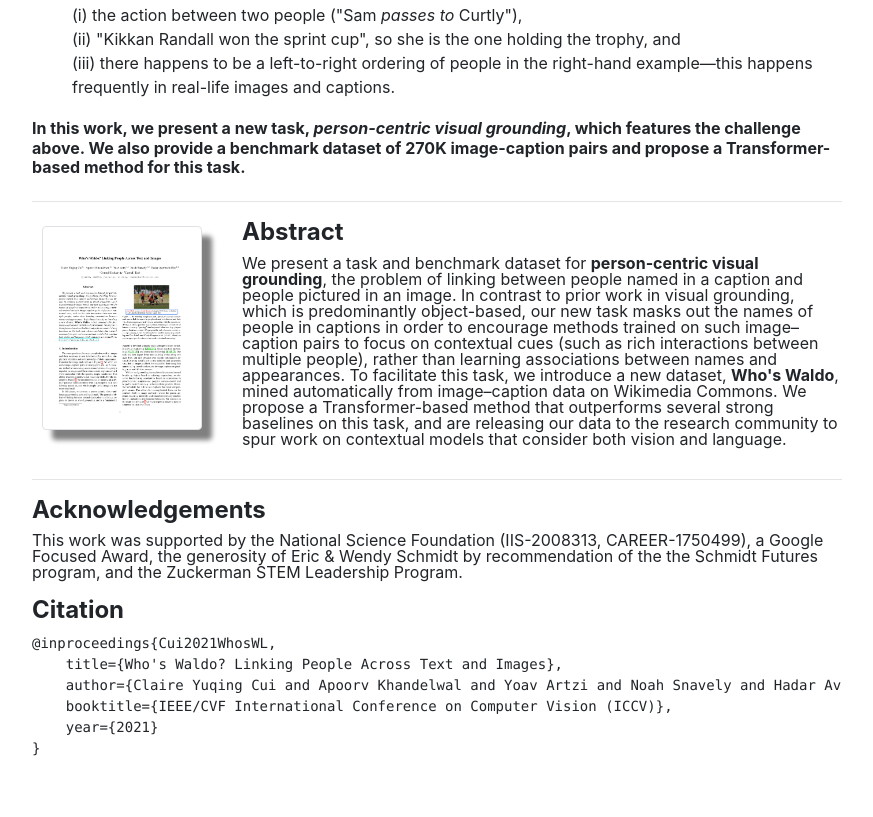
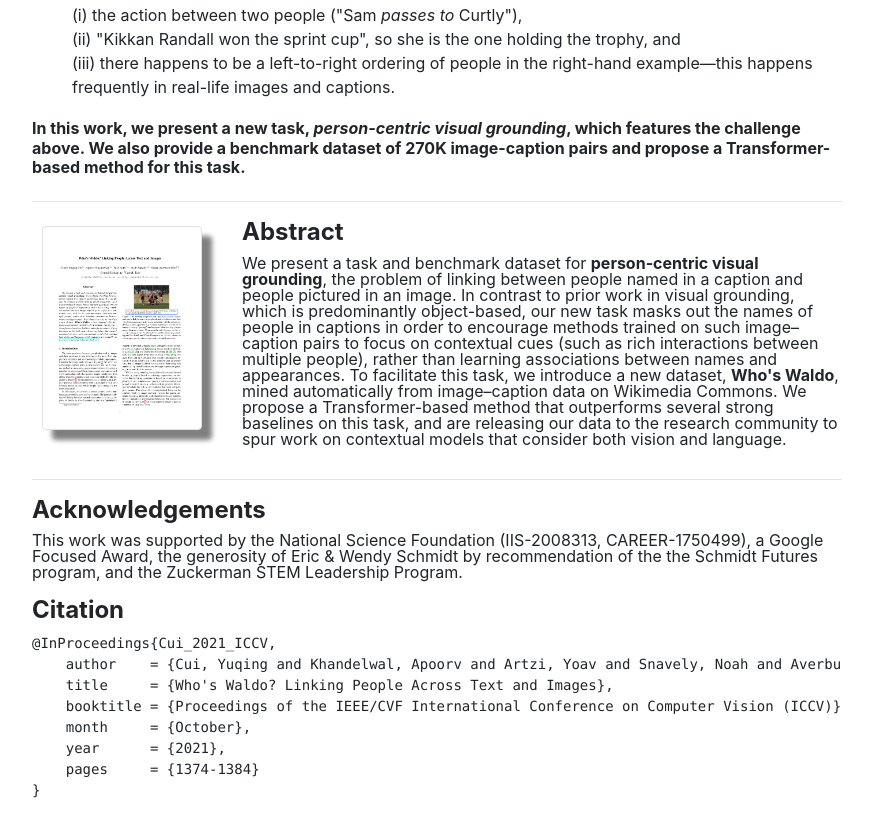
Before and after one commit to whoswaldo/whoswaldo.github.io, a plain HTML site: page index.html in a window 1280 px wide. Shown: the part 877-1694 px from the top of the page, without its empty margins (203-1076 px from the left). Before the commit the page ends 1652 px from the top, so only its background shows below. Drawn offline with nearby package versions, Linux system fonts and the light colour scheme; some icons are missing.

Commit message:
Update index.html

```diff
--- a/index.html
+++ b/index.html
@@ -169,11 +169,13 @@
             <div class='row'>
                 <div class='col-md-12 col-sm-12 col-xs-12'>
             		<p class='h4 font-weight-bold '>Citation</p>
-<pre><code>@inproceedings{Cui2021WhosWL,
-    title={Who's Waldo? Linking People Across Text and Images},
-    author={Claire Yuqing Cui and Apoorv Khandelwal and Yoav Artzi and Noah Snavely and Hadar Averbuch-Elor},
-    booktitle={IEEE/CVF International Conference on Computer Vision (ICCV)},
-    year={2021}
+<pre><code>@InProceedings{Cui_2021_ICCV,
+    author    = {Cui, Yuqing and Khandelwal, Apoorv and Artzi, Yoav and Snavely, Noah and Averbuch-Elor, Hadar},
+    title     = {Who's Waldo? Linking People Across Text and Images},
+    booktitle = {Proceedings of the IEEE/CVF International Conference on Computer Vision (ICCV)},
+    month     = {October},
+    year      = {2021},
+    pages     = {1374-1384}
 }</code></pre>
                 </div>
             </div>
```
